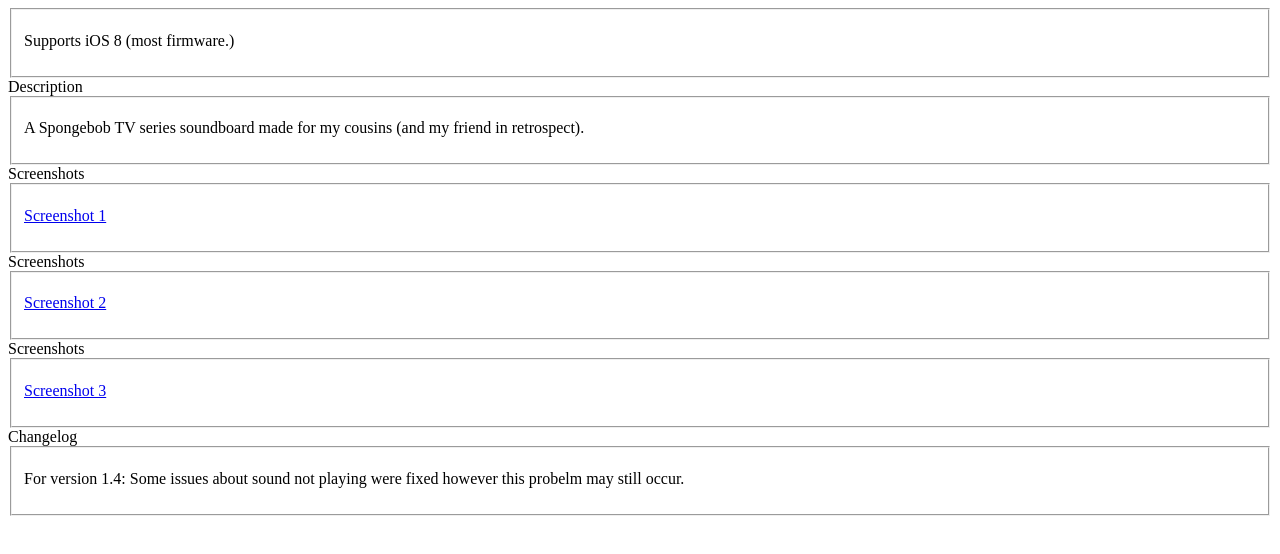
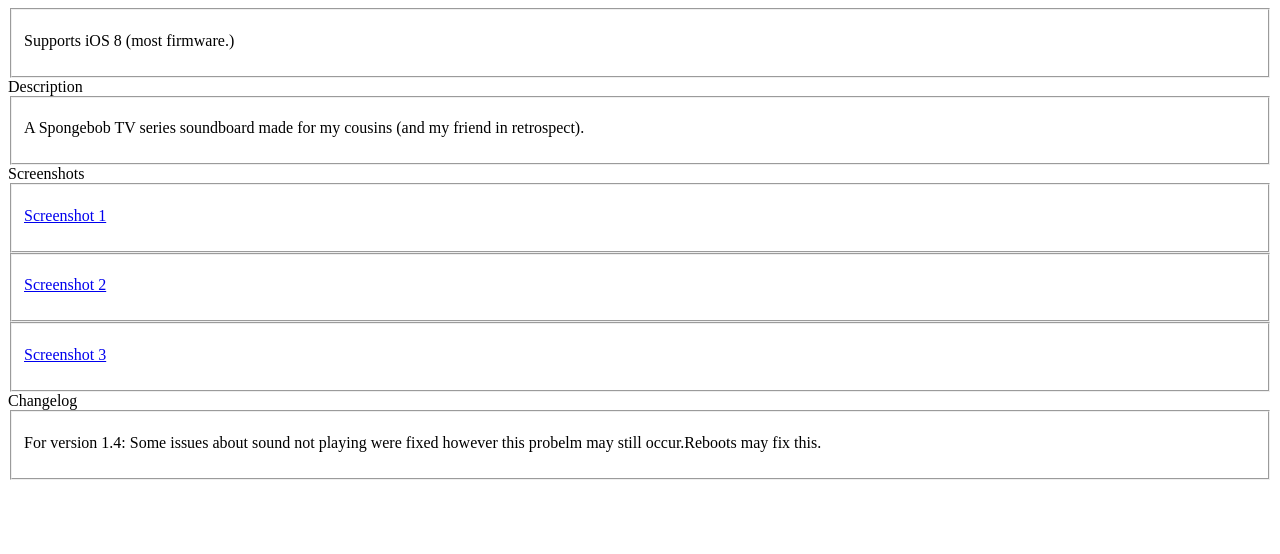
Before and after one commit to iiMrHiv/iimrhiv.github.io, a plain HTML site: page depic/spongeboard.springboard/index.html in a window 1280 px wide. Drawn offline with Linux system fonts and the light colour scheme; a script that the page names is missing.

Commit message:
fixes
fixes

```diff
--- a/depic/spongeboard.springboard/index.html
+++ b/depic/spongeboard.springboard/index.html
@@ -32,22 +32,17 @@
         <fieldset>
             <a><div><div><label><p><a href="http://iimrhiv.github.io/assets/screenshots/spongeboard1.jpg">Screenshot 1</a></p></label></div></div></a>
         </fieldset>
-
-     <label>Screenshots</label>
         <fieldset>
-          <a><div><div><label><p><a href="http://iimrhiv.github.io/assets/screenshots/spongeboard2.jpg">Screenshot 2</a></p></label></div></div></a>
-       </fieldset>
-
-
-    <label>Screenshots</label>
-    <fieldset>
-        <a><div><div><label><p><a href="http://iimrhiv.github.io/assets/screenshots/spongeboard3.jpg">Screenshot 3</a></p></label></div></div></a>
-    </fieldset>
+            <a><div><div><label><p><a href="http://iimrhiv.github.io/assets/screenshots/spongeboard2.jpg">Screenshot 2</a></p></label></div></div></a>
+        </fieldset>
+        <fieldset>
+            <a><div><div><label><p><a href="http://iimrhiv.github.io/assets/screenshots/spongeboard3.jpg">Screenshot 3</a></p></label></div></div></a>
+        </fieldset>
 
 
     <label>Changelog</label>
         <fieldset>
-            <a><div><div><label><p>For version 1.4: Some issues about sound not playing were fixed however this probelm may still occur.</p></label></div></div></a>
+            <a><div><div><label><p>For version 1.4: Some issues about sound not playing were fixed however this probelm may still occur.Reboots may fix this.</p></label></div></div></a>
         </fieldset>
 
 </panel>
```
